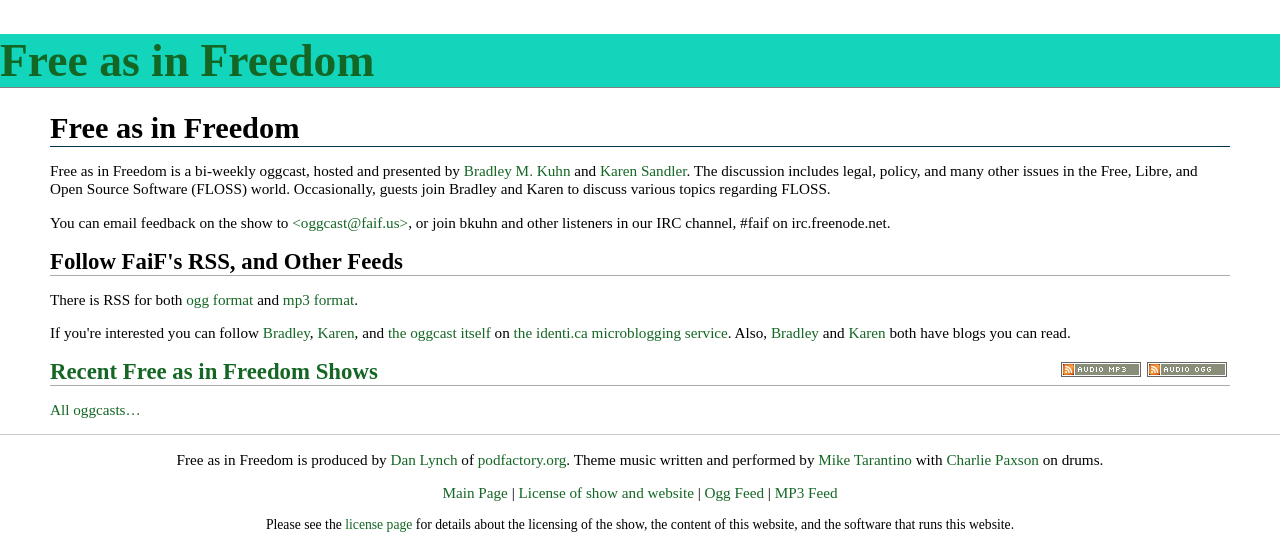
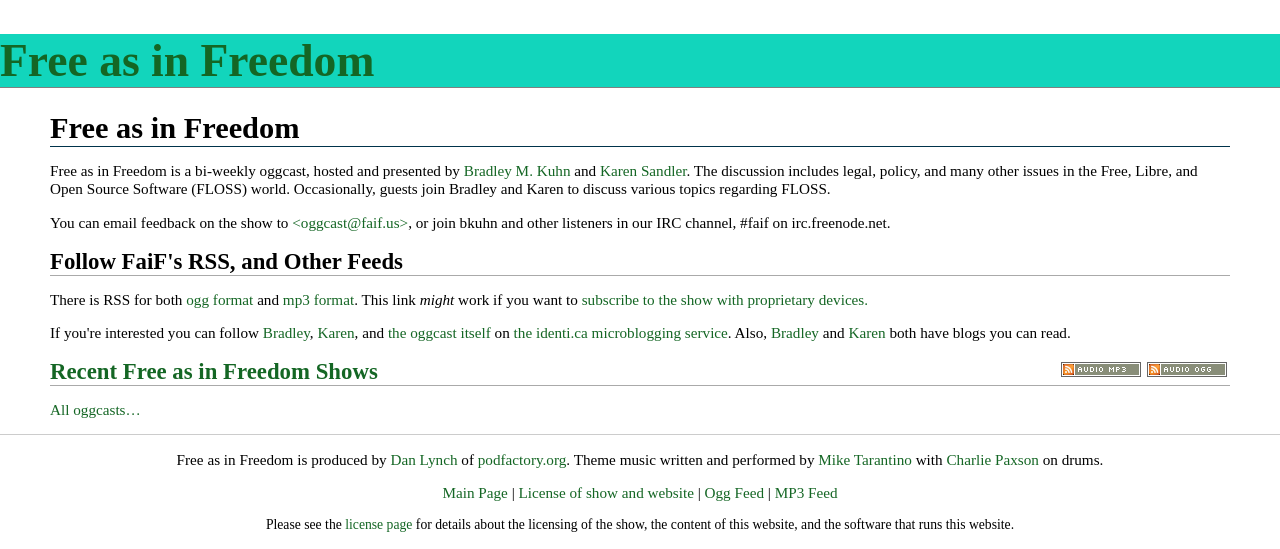
Before and after one commit to bkuhn/podjango, a Django app: template podjango/templates/frontpage.html in a window 1280 px wide. Shown: the top 549 px of the page. Run offline with Django 3.2, Linux system fonts and the light colour scheme; the template is opened without the code that fills it, so the values that code supplies are empty.

Commit message:
Change to more appropriately link to iTunes.

```diff
--- a/podjango/templates/base_standard.html
+++ b/podjango/templates/base_standard.html
@@ -15,7 +15,6 @@
   <body class="faif-{% block category %}other{% endblock %}">
     <div id="podjangoheader">
       <h1><a href="/">Free as in Freedom</a></h1>
-       <img src="itpc://faif.us/feeds/cast-mp3/" style="display:none" />
     </div>
       {% block outercontent %}<div id="mainContent">{% block content %}{% endblock %}</div>{% endblock %}
     <div id="podjangofooter">
--- a/podjango/templates/frontpage.html
+++ b/podjango/templates/frontpage.html
@@ -22,7 +22,9 @@ Bradley and Karen to discuss various topics regarding FLOSS.</p>
 
 <h2>Follow FaiF's RSS, and Other Feeds</h2>
 
-<p>There is RSS for both <a href="/feeds/cast-ogg/">ogg format</a> and  <a href="/feeds/cast-mp3/">mp3 format</a>.</p>
+<p>There is RSS for both <a href="/feeds/cast-ogg/">ogg format</a>
+  and  <a href="/feeds/cast-mp3/">mp3 format</a>.  This link <em>might</em>
+  work if you want to <a href="itpc://faif.us/feeds/cast-mp3/">subscribe to the show with proprietary devices.</a>  </p>
 
 <p>If you're interested you can
   follow <a href="http://identi.ca/bkuhn">Bradley</a>, <a href="http://identi.ca/kaz">Karen</a>,
```
